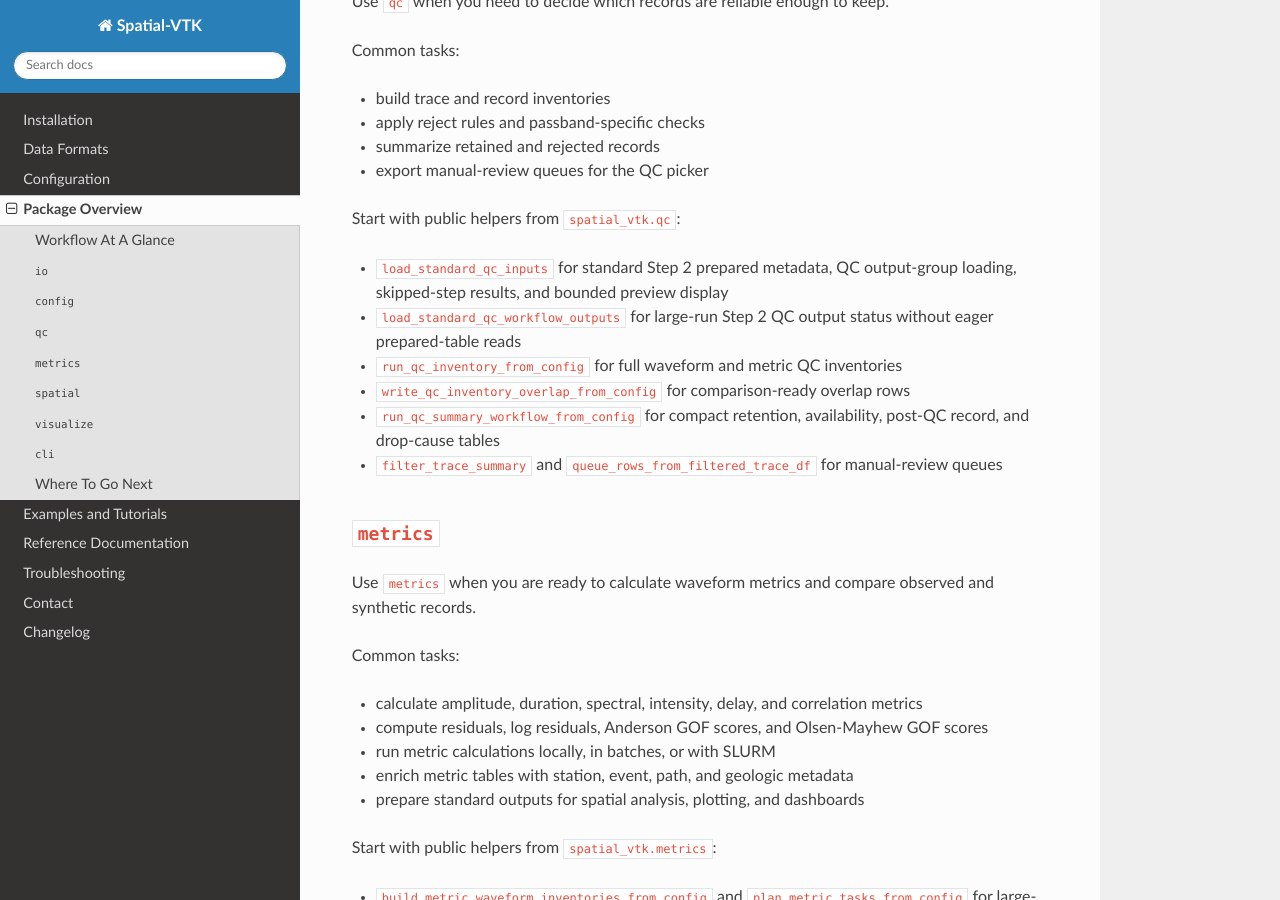
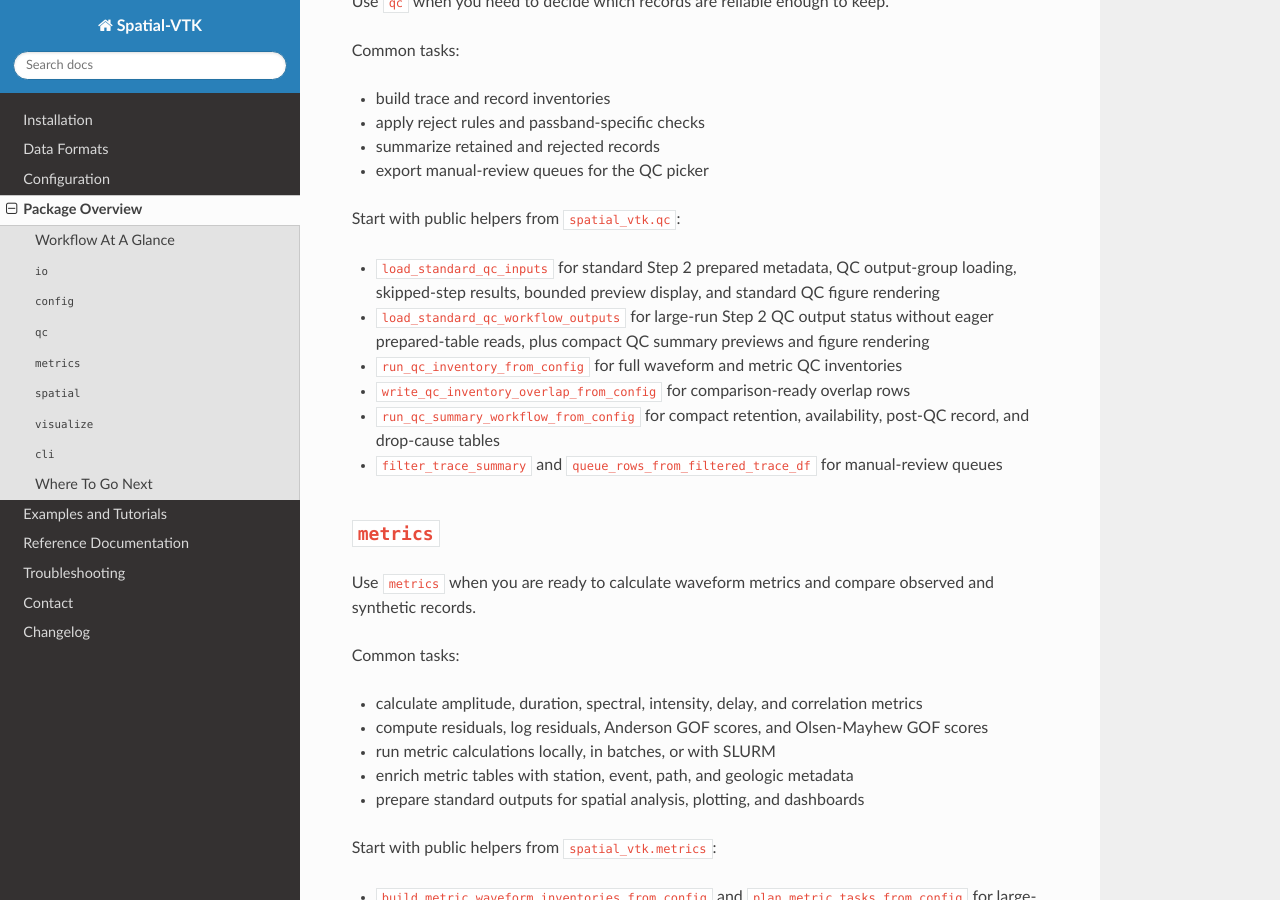
Before and after one commit to bcbirkel/spatial-vtk, a Sphinx documentation site: the page built from docs/package_overview.rst, in a window 1280 px wide and 900 px high, scrolled down 1735 px. Built offline with Sphinx 7.4.7 and the Read the Docs theme 3.1.0, drawn with Linux system fonts in a browser that asks for light colours.

Commit message:
Let Step 1 and 2 results own figure rendering

```diff
--- a/docs/changelog.rst
+++ b/docs/changelog.rst
@@ -113,6 +113,8 @@
   - Rewired standard Step 4, Step 5, and Step 6 notebooks to call package
     helpers for table previews, readiness messages, and configured output
     loading.
+  - Rewired Step 1 context figures and Step 2 QC figures to call result-object
+    methods instead of unpacking output groups into notebook-local variables.
   - Kept reusable skip/rebuild decisions in package code rather than in
     notebook-local dictionaries.
   - Kept ``reused`` flags and path string conversion in package code rather
--- a/docs/package_overview.rst
+++ b/docs/package_overview.rst
@@ -96,9 +96,11 @@
 Start with public helpers from ``spatial_vtk.qc``:
 
 - ``load_standard_qc_inputs`` for standard Step 2 prepared metadata, QC
-  output-group loading, skipped-step results, and bounded preview display
+  output-group loading, skipped-step results, bounded preview display, and
+  standard QC figure rendering
 - ``load_standard_qc_workflow_outputs`` for large-run Step 2 QC output status
-  without eager prepared-table reads
+  without eager prepared-table reads, plus compact QC summary previews and
+  figure rendering
 - ``run_qc_inventory_from_config`` for full waveform and metric QC inventories
 - ``write_qc_inventory_overlap_from_config`` for comparison-ready overlap rows
 - ``run_qc_summary_workflow_from_config`` for compact retention, availability,
--- a/docs/reference/api/io.rst
+++ b/docs/reference/api/io.rst
@@ -75,6 +75,8 @@
      - Load the standard Step 1 ingest output group, preprocessing metadata
        output group, combined status frame, metadata row-count summary, and
        bounded station/event/manifest preview helpers for tutorial notebooks.
+       The returned result also writes the standard Step 1 context figure
+       suite through ``write_context_figures()``.
    * - ``MetadataPreparationResult``
      - Report prepared metadata output paths and row counts with
        mapping-compatible access plus ``summary_message()`` and
```
Also changed, not shown: docs/reference/api/qc.rst (+5 -4 lines), docs/reference/python_workflows.rst (+6 -3 lines), docs/examples/large_run/step_01_large_run_ingest_and_prepare_data.ipynb, docs/examples/large_run/step_02_large_run_quality_control.ipynb, docs/examples/step_01_ingest_and_prepare_data.ipynb, docs/examples/step_02_quality_control.ipynb, 4 other files.
